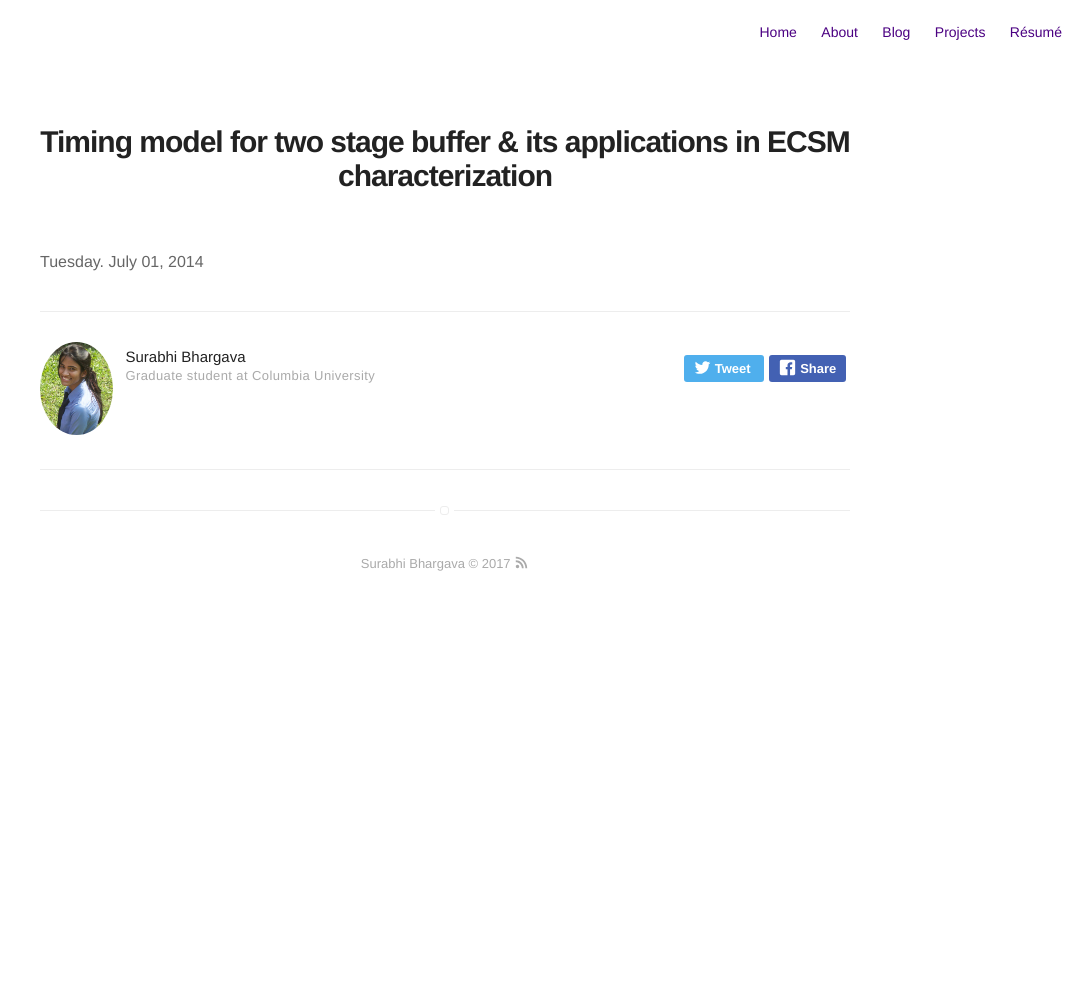
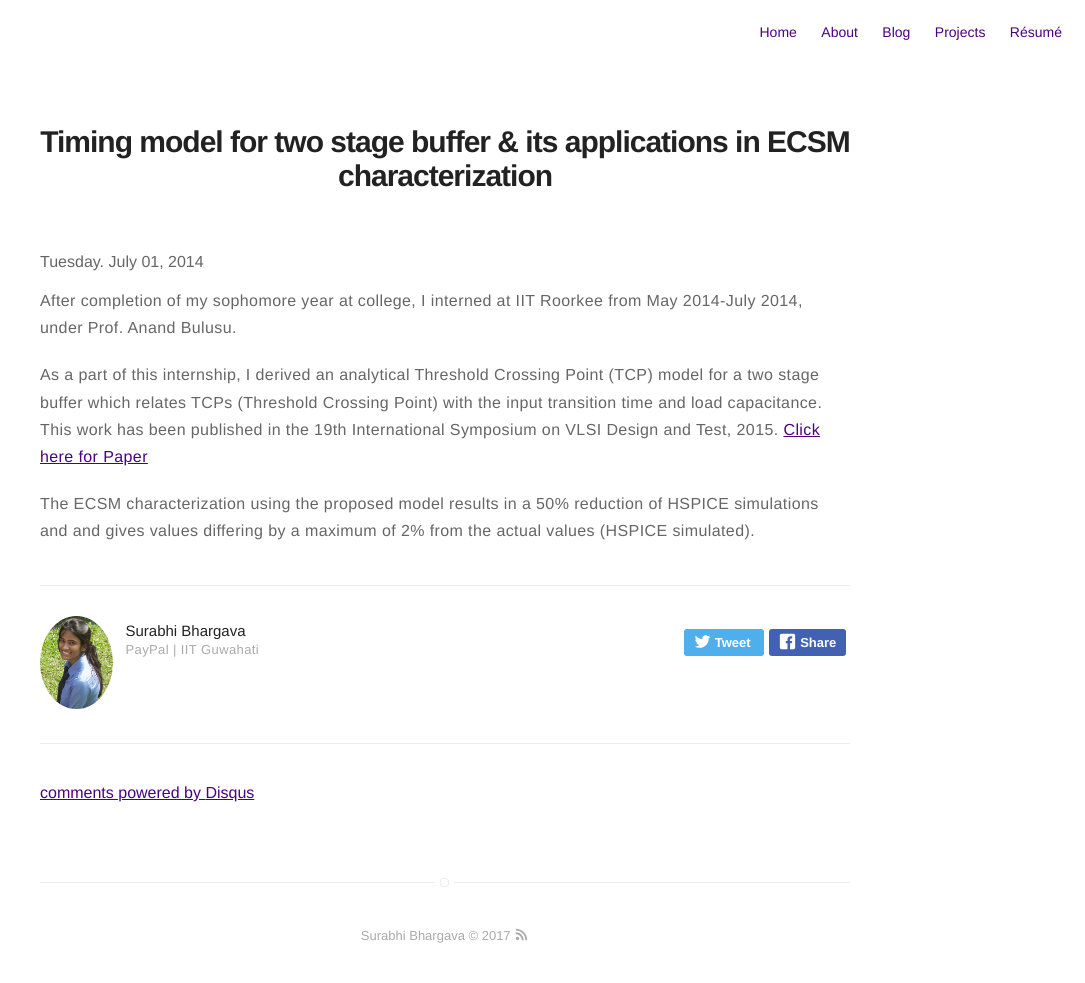
Before and after one commit to surabhibhargava/surabhibhargava.github.io, a Jekyll site: the page built from _posts/2014-07-01-Timing model for two stage buffer & its applications in ECSM characterization.md, in a window 1280 px wide. Shown: the whole page, without its empty margins (195-1280 px from the left). Built offline with Jekyll 4.4.1, drawn with Linux system fonts in a browser that asks for light colours; comment, search, counter and statistics services are not loaded; before the commit the page ends 900 px from its top, so only the background shows below that.

Commit message:
adding description for ECSM project

```diff
--- a/_config.yml
+++ b/_config.yml
@@ -49,12 +49,12 @@
 # reddit: username
 # medium: medium
 # vimeo: myvimeo
-email: sb4019@columbia.edu
+email: surabhi9b@gmail.com
 
 authors:
     surabhibhargava:
         name: Surabhi Bhargava
-        bio: Graduate student at Columbia University
+        bio: PayPal  |  IIT Guwahati
         external-image: false
         picture: assets/images/profile.jpg
         # twitter: surabhi9b
--- a/_posts/2014-07-01-Timing model for two stage buffer & its applications in ECSM characterization.md
+++ b/_posts/2014-07-01-Timing model for two stage buffer & its applications in ECSM characterization.md
@@ -7,6 +7,13 @@
 tag:
 
 projects: true
+category: projects
 author: surabhibhargava
 description: Timing model for two stage buffer & its applications in ECSM characterization
 ---
+
+After completion of my sophomore year at college, I interned at IIT Roorkee from May 2014-July 2014, under Prof. Anand Bulusu.
+
+As a part of this internship, I derived an analytical Threshold Crossing Point (TCP) model for a two stage buffer which relates TCPs (Threshold Crossing Point) with the input transition time and load capacitance. This work has been published in the 19th International Symposium on VLSI Design and Test, 2015. <a href="http://ieeexplore.ieee.org/document/7208075/">Click here for Paper</a>
+
+The ECSM characterization using the proposed model results in a 50% reduction of HSPICE simulations and and gives values differing by a maximum of 2% from the actual values (HSPICE simulated).
```
Also changed, not shown: _posts/2015-05-01-Machine Learning Mini Projects.md (+2 -0 lines), 14 other files.
